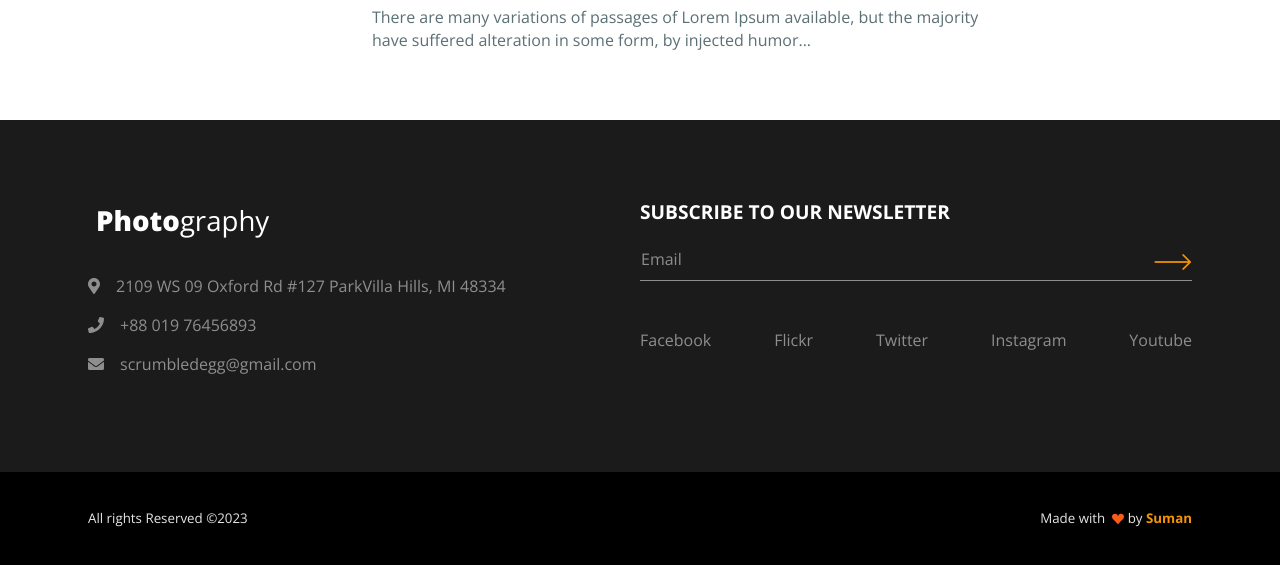
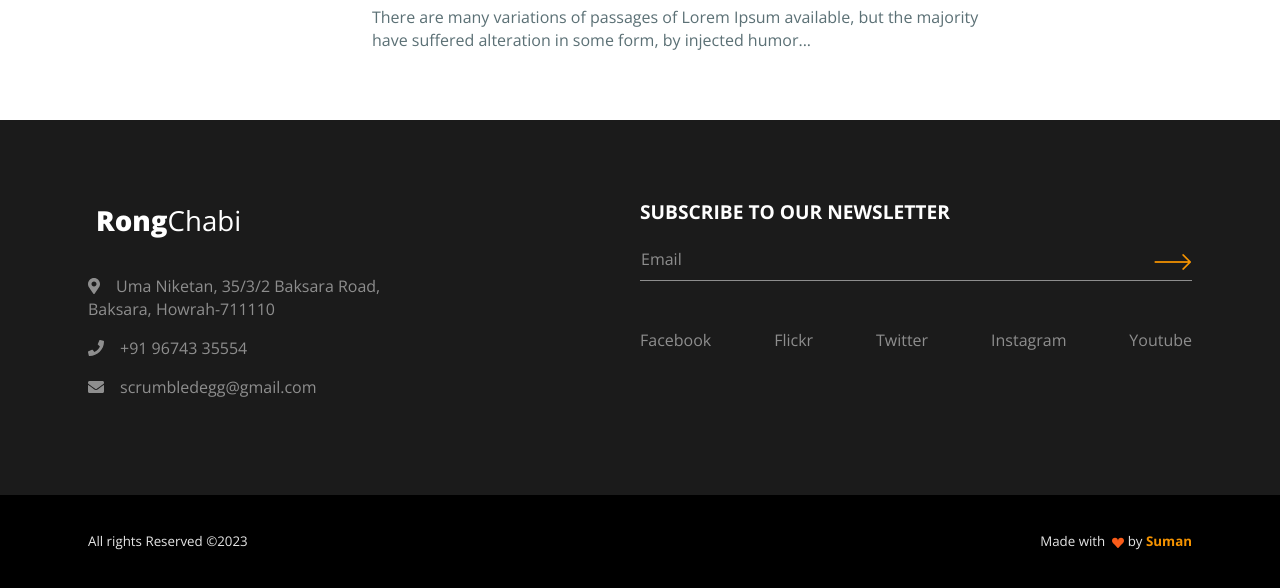
Before and after one commit to sumantts/photography, a PHP site: page /gitHub/ in a window 1280 px wide. Shown: the part 699-1287 px from the top of the page. Before the commit the page ends 1264 px from the top, so only its background shows below. Run offline with PHP 8.4, Linux system fonts and the light colour scheme; data comes from the database, SQL or seed files in the repository; both versions use the stored data as it was after the commit; some libraries are stand-ins or nearby versions.

Commit message:
Footer section updated

```diff
--- a/common/footer.php
+++ b/common/footer.php
@@ -4,9 +4,9 @@
           <div class="col-md-6 mb-5 mb-md-0">
             <div class="mb-4 d-inline-block"><a class="navbar-brand pt-0 fs-3 text-white d-flex align-items-center" href="index.html">
               <!-- <img class="img-fluid" src="assets/img/icons/dark-logo-icon.png" alt="" width="25" height="25" /> -->
-              <span class="fw-bolder ms-2">Photo</span><span class="fw-thin">graphy</span></a></div>
-            <div class="col-12 col-md-10 text-300 mb-3"><i class="fas fa-map-marker-alt"></i><a class="nav-link text-300 d-inline" href="https://www.google.com/maps/place/2109+WS+09+Oxford+Rd+%23127+ParkVilla+Hills,+">2109 WS 09 Oxford Rd #127 ParkVilla Hills, MI 48334</a></div>
-            <div class="col-12 col-md-10 text-300 mb-3"><i class="fas fa-phone"></i><a class="nav-link text-300 d-inline" href="tel:+8801976476893">+88 019 76456893</a></div>
+              <span class="fw-bolder ms-2">Rong</span><span class="fw-thin">Chabi</span></a></div>
+            <div class="col-12 col-md-10 text-300 mb-3"><i class="fas fa-map-marker-alt"></i><a class="nav-link text-300 d-inline" href="https://goo.gl/maps/VuuVSM7XAeUe3CYn8" target="_blank">Uma Niketan, 35/3/2 Baksara Road, <br>Baksara, Howrah-711110</a></div>
+            <div class="col-12 col-md-10 text-300 mb-3"><i class="fas fa-phone"></i><a class="nav-link text-300 d-inline" href="tel:+919674335554">+91 96743 35554</a></div>
             <div class="col-12 col-md-10 text-300 mb-3"><i class="fas fa-envelope"></i><a class="nav-link text-300 d-inline" href="mailto:scrscrumbledegg@gmail.com">scrumbledegg@gmail.com</a></div>
           </div>
           <div class="col-md-6">
@@ -20,7 +20,12 @@
                 </div>
               </div>
             </form>
-            <div class="d-flex gap-2 flex-wrap justify-content-between align-items-center"><a class="social-icons" href="https://www.facebook.com/" target="_blank">Facebook</a><a class="social-icons" href="https://www.flickr.com/photos/" target="_blank">Flickr</a><a class="social-icons" href="https://twitter.com/" target="_blank">Twitter</a><a class="social-icons" href="https://www.instagram.com/" target="_blank">Instagram</a><a class="social-icons" href="https://www.youtube.com/" target="_blank">Youtube</a>
+            <div class="d-flex gap-2 flex-wrap justify-content-between align-items-center">
+              <a class="social-icons" href="<?=$socials["facebook"]?>" target="_blank">Facebook</a>
+              <a class="social-icons" href="<?=$socials["flickr"]?>" target="_blank">Flickr</a>
+              <a class="social-icons" href="<?=$socials["twitter"]?>" target="_blank">Twitter</a>
+              <a class="social-icons" href="<?=$socials["instagram"]?>" target="_blank">Instagram</a>
+              <a class="social-icons" href="<?=$socials["youtube"]?>" target="_blank">Youtube</a>
             </div>
           </div>
         </div>
--- a/common/header.php
+++ b/common/header.php
@@ -10,7 +10,7 @@
     <!-- ===============================================-->
     <!--    Document Title-->
     <!-- ===============================================-->
-    <title>Photography</title>
+    <title>RongChabi</title>
 
 
     <!-- ===============================================-->
--- a/common/nav.php
+++ b/common/nav.php
@@ -4,7 +4,7 @@
             <div class="col-8">
               <div class="d-inline-block"><a class="navbar-brand pt-0 fs-3 text-black d-flex align-items-center" href="?p=home">
                 <img class="img-fluid" src="assets/img/rong_logo_icon.jpg" alt="" />
-                <span class="fw-bolder ms-2">Photo</span><span class="fw-thin">graphy</span></a></div>
+                <span class="fw-bolder ms-2">Rong</span><span class="fw-thin">Chabi</span></a></div>
             </div>
             <div class="col-4 d-lg-none text-end pe-0">
               <button class="btn p-0 shadow-none text-black fs-2 d-inline-block" data-bs-toggle="offcanvas" data-bs-target="#navbarOffcanvas" aria-controls="navbarOffcanvas" aria-expanded="false" aria-label="Toggle offcanvas navigation"><span class="menu-bar"></span></button>
--- a/studio/assets/php/readMoreCtrl.php
+++ b/studio/assets/php/readMoreCtrl.php
@@ -3,7 +3,7 @@
 $posts_adda = array();
 $pi = $_GET['pi'];
 
-$sql = "SELECT category_list.category_id, category_list.category_name, category_list.category_slug, author_details.author_id, author_details.author_name, author_details.author_bio, author_details.author_photo, post_manager.post_id, post_manager.post_title, post_manager.post_description, post_manager.post_image, post_manager.post_video, post_manager.post_tags, post_manager.activity_status, post_manager.created_on FROM post_manager JOIN category_list ON category_list.category_id = post_manager.category_id JOIN author_details ON author_details.author_id = post_manager.author_id WHERE author_details.author_status = 'active' AND category_list.activity_status = 'active' AND  post_manager.activity_status = 'active' AND post_manager.post_id = $pi ";
+$sql = "SELECT category_list.category_id, category_list.category_name, category_list.category_slug, author_details.author_id, author_details.author_name, author_details.author_bio, author_details.author_photo, author_details.facebook_link, author_details.linkedin_link, author_details.instagram_link, post_manager.post_id, post_manager.post_title, post_manager.post_description, post_manager.post_image, post_manager.post_video, post_manager.post_tags, post_manager.activity_status, post_manager.created_on FROM post_manager JOIN category_list ON category_list.category_id = post_manager.category_id JOIN author_details ON author_details.author_id = post_manager.author_id WHERE author_details.author_status = 'active' AND category_list.activity_status = 'active' AND  post_manager.activity_status = 'active' AND post_manager.post_id = $pi ";
 $result = $mysqli->query($sql);
 
 if ($result->num_rows > 0) {
@@ -15,6 +15,9 @@ if ($result->num_rows > 0) {
     $author_name = $row['author_name'];
     $author_bio = $row['author_bio'];
     $author_photo = $row['author_photo'];
+    $facebook_link = $row['facebook_link'];
+    $linkedin_link = $row['linkedin_link'];
+    $instagram_link = $row['instagram_link'];
     $post_title = $row['post_title'];
     $post_description = $row['post_description'];
     $post_image = $row['post_image'];
--- a/studio/assets/php/sql_conn.php
+++ b/studio/assets/php/sql_conn.php
@@ -43,21 +43,23 @@
 		echo $r['SocietyNm'];
 	endwhile;*/
 
-	$title = 'Photo Graphy';
-	$logo_text = 'PhotoGraphy';
+	$title = 'RongChabi';
+	$logo_text = 'RongChabi';
 
-    $p_name = 'Photo Graphy';
+    $p_name = 'RongChabi';
 	$logo = 'rong_logo.jpg';
 	$ico = 'rong_logo.jpg';
 
 
 	//Social Media
 	$socials = [
-		"twitter" => '',
-		"facebook" => '',
-		"instagram" => '',
+		"twitter" => 'https://twitter.com/',
+		"facebook" => 'https://www.facebook.com/',
+		"instagram" => 'https://www.instagram.com/',
 		"google_plus" => '',
 		"linkedin" => '',
+		"flickr" => 'https://www.flickr.com/photos/',
+		"youtube" => 'https://www.youtube.com/'
 	];
 
 
--- a/studio/common/top_bar.php
+++ b/studio/common/top_bar.php
@@ -1,7 +1,7 @@
 <header class="navbar pcoded-header navbar-expand-lg navbar-light header-dark">
         <div class="m-header">
             <a class="mobile-menu" id="mobile-collapse" href="#!"><span></span></a>
-            <a href="?p=dashboard" class="b-brand">RongPgotography
+            <a href="?p=dashboard" class="b-brand">RongChabi
                 <!-- ========   change your logo hear   ============ -->
                 <!-- <img src="assets/images/<?=$logo?>" alt="" class="logo" style="width: 200px;">
                 <img src="assets/images/logo-icon.png" alt="" class="logo-thumb"> -->
```
Also changed, not shown: pages/read_more.php (+11 -1 lines), photography.sql.
